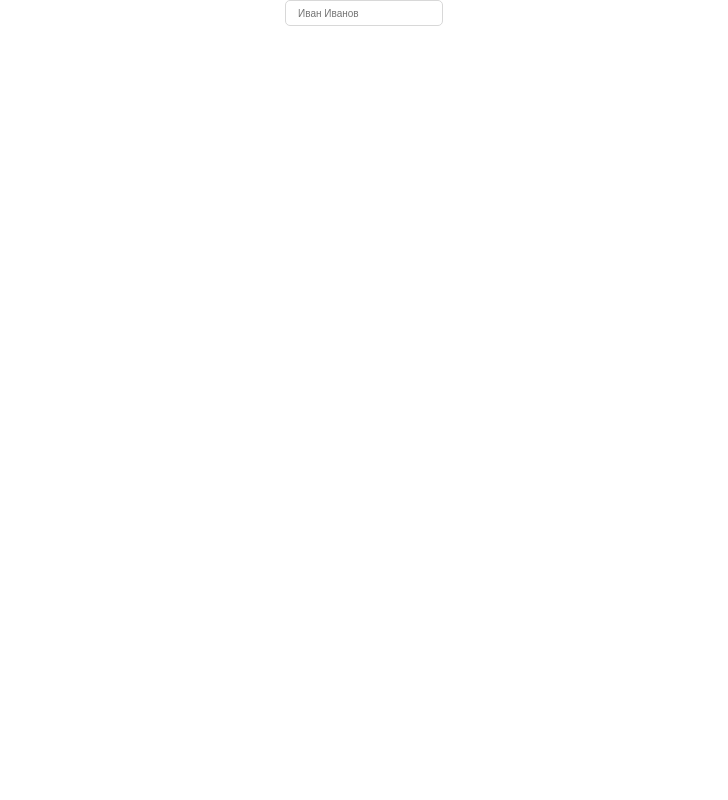
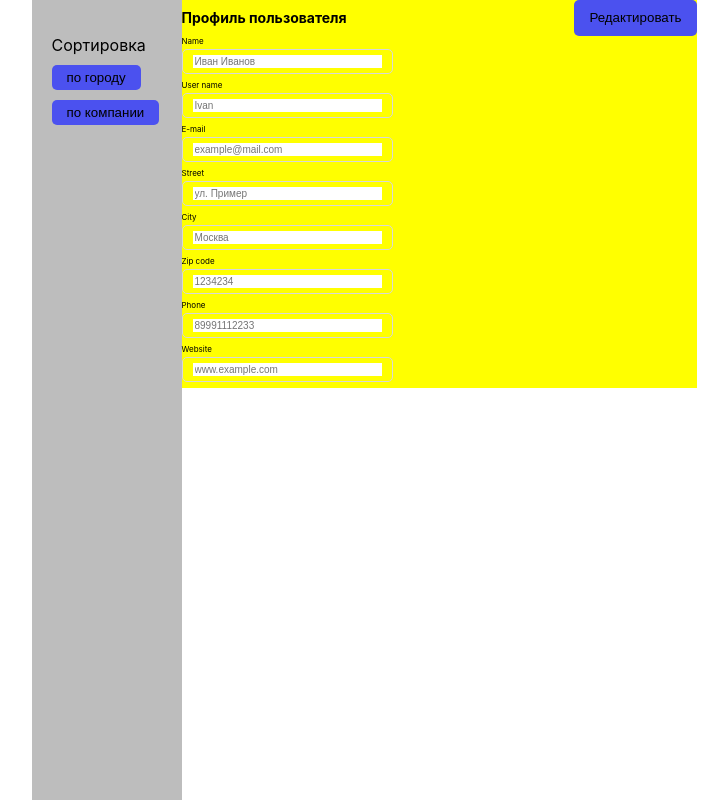
Before and after one commit to Ankook/roox-test-app, a React (Create React App) app in the folder my-app/: page / in a window 1280 px wide. Shown: the top 800 px of the page, without its empty margins (276-1004 px from the left). Built offline with nearby package versions, Linux system fonts and the light colour scheme.

Commit message:
create Input Component

```diff
--- a/my-app/src/App.tsx
+++ b/my-app/src/App.tsx
@@ -4,12 +4,13 @@ import './App.scss';
 import Sidebar from './components/sidebar/Sidebar';
 import Users from "./components/Users/Users";
 import Profile from "./components/Profile/Profile";
-import { Input } from './components/Ui-kit/Input/Input';
+
 
 function App() {
   return (
     <div className="App">
-      <Input placeholder="Иван Иванов" />
+      <Sidebar />
+      <Profile/>
     </div>
   );
 }
--- a/my-app/src/components/Profile/Profile.tsx
+++ b/my-app/src/components/Profile/Profile.tsx
@@ -11,7 +11,7 @@ const Profile: FC<ProfileProps> = ({ }) => {
   return (
     <div className={styles.profile}>
       <div className={styles.profilePanel}>
-        <h1>Профиль пользователя</h1>
+        <h1 className={styles.title}>Профиль пользователя</h1>
         <Button text='Редактировать' theme={Themes.eggPlant} />
       </div>
       <ProfileForm/>
--- a/my-app/src/components/Profile/ProfileForm/ProfileForm.tsx
+++ b/my-app/src/components/Profile/ProfileForm/ProfileForm.tsx
@@ -1,5 +1,6 @@
 import React, { FC } from 'react';
-import styles from "./profileForm.module.scss"
+import styles from "./profileForm.module.scss";
+import  Input  from "../../Ui-kit/Input/Input";
 interface ProfileProps {
 
 }
@@ -7,7 +8,14 @@ interface ProfileProps {
 const ProfileForm: FC<ProfileProps> = ({ }) => {
   return (
     <div className={styles.profileForm}>
-        aboba
+      <Input label='Name' placeholder='Иван Иванов' />
+      <Input label='User name' placeholder='Ivan' />
+      <Input label ="E-mail" placeholder='example@mail.com' />
+      <Input label ="Street" placeholder='ул. Пример' />
+      <Input label="City" placeholder="Москва" />
+      <Input label="Zip code" placeholder='1234234' />
+      <Input label="Phone" placeholder='89991112233' />
+      <Input label='Website' placeholder='www.example.com' />
     </div>
   );
 };
--- a/my-app/src/components/Profile/profile.module.scss
+++ b/my-app/src/components/Profile/profile.module.scss
@@ -0,0 +1,16 @@
+.profile  {
+  align-self: flex-start;
+  background: yellow;
+  width: 515px;
+}
+
+.profilePanel  {
+  display: flex;
+  flex-direction: row;
+  justify-content: space-between;
+
+  .title  {
+    font-weight: 700;
+    font-size: 14px;
+  }
+}
--- a/my-app/src/components/Ui-kit/Input/Input.tsx
+++ b/my-app/src/components/Ui-kit/Input/Input.tsx
@@ -1,20 +1,22 @@
-import React, { FocusEventHandler } from "react";
+import React from "react";
 import styles from "./input.module.scss";
-import cx from "classnames";
 
-interface Props {
-  placeholder?: string;
-
+interface InputProps {
+  placeholder: string;
+  label: string;
 }
 
-const Input:React.FC<Props>  = ({
-  placeholder
+const Input:React.FC<InputProps>  = ({
+  placeholder, label
 }) => {
   return (
-    <div className={styles.input}>
-      <input  placeholder={placeholder}/>
+    <div className={styles.componentContainer}>
+      <div className={styles.fakeLabel}>{label}</div>
+      <div className={styles.inputContainer}>
+        <input type="text" name="name" placeholder={placeholder}/>
+      </div>
     </div>
   );
 };
 
-export { Input };
+export default Input;
--- a/my-app/src/components/Ui-kit/Input/input.module.scss
+++ b/my-app/src/components/Ui-kit/Input/input.module.scss
@@ -1,11 +1,30 @@
-.input  {
+.componentContainer {
+  display: flex;
+  flex-direction: column;
+  align-items: flex-start;
+  width: 211px;
+  height: 34px;
+  margin-bottom: 10px;
+}
+
+.fakeLabel  {
+  font-weight: 400;
+  font-size: 8px;
+  margin-bottom: 3px;
+}
+
+.inputContainer  {
+  display: flex;
   border-radius: 5px;
   border: 1px solid #D8D8D8;
   box-shadow: none;
+  width: 100%;
+  box-sizing: border-box;
 
   input {
     border: none;
     margin: 5px 10px;
     font-size: 10px;
+    width: 100%
   }
 }
```
